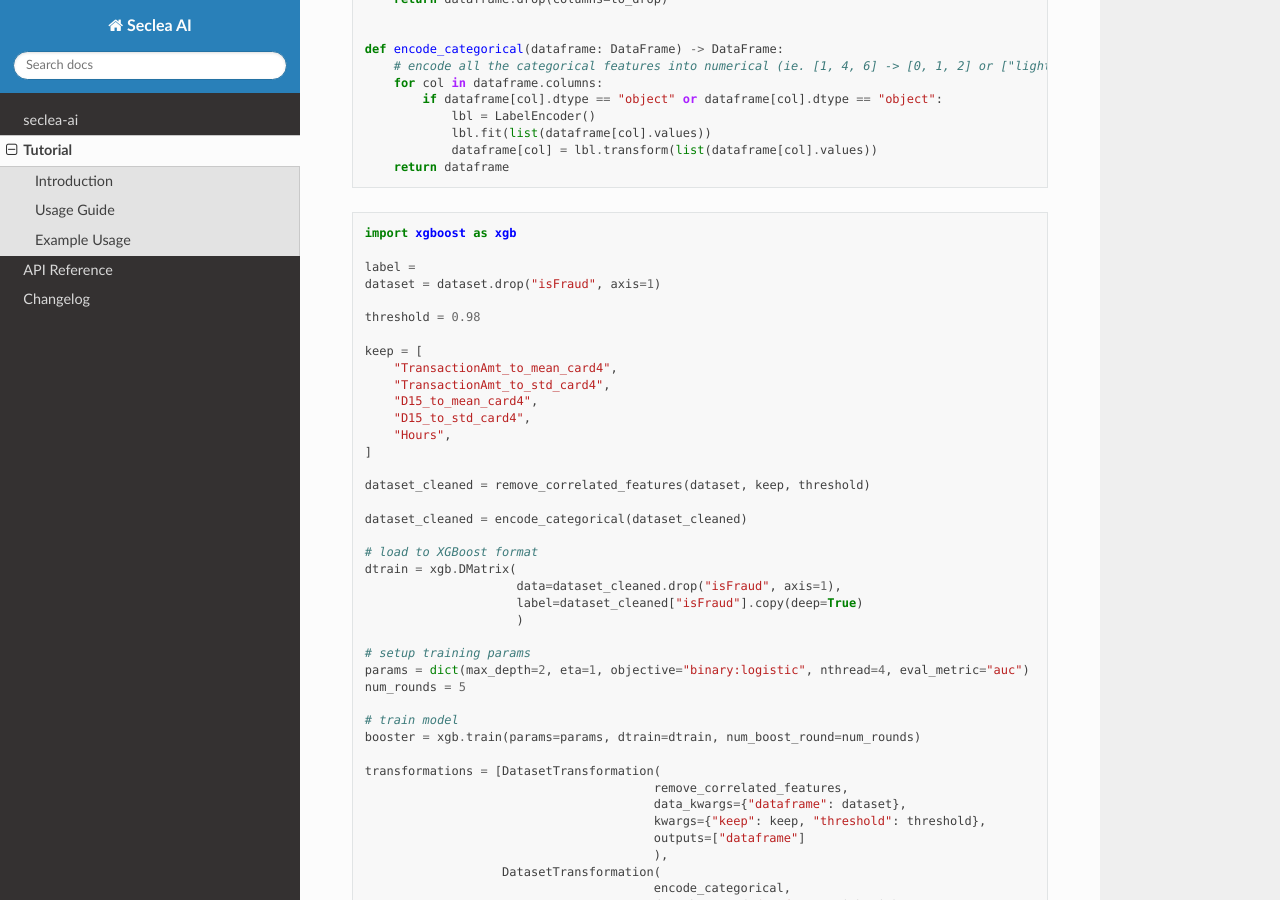
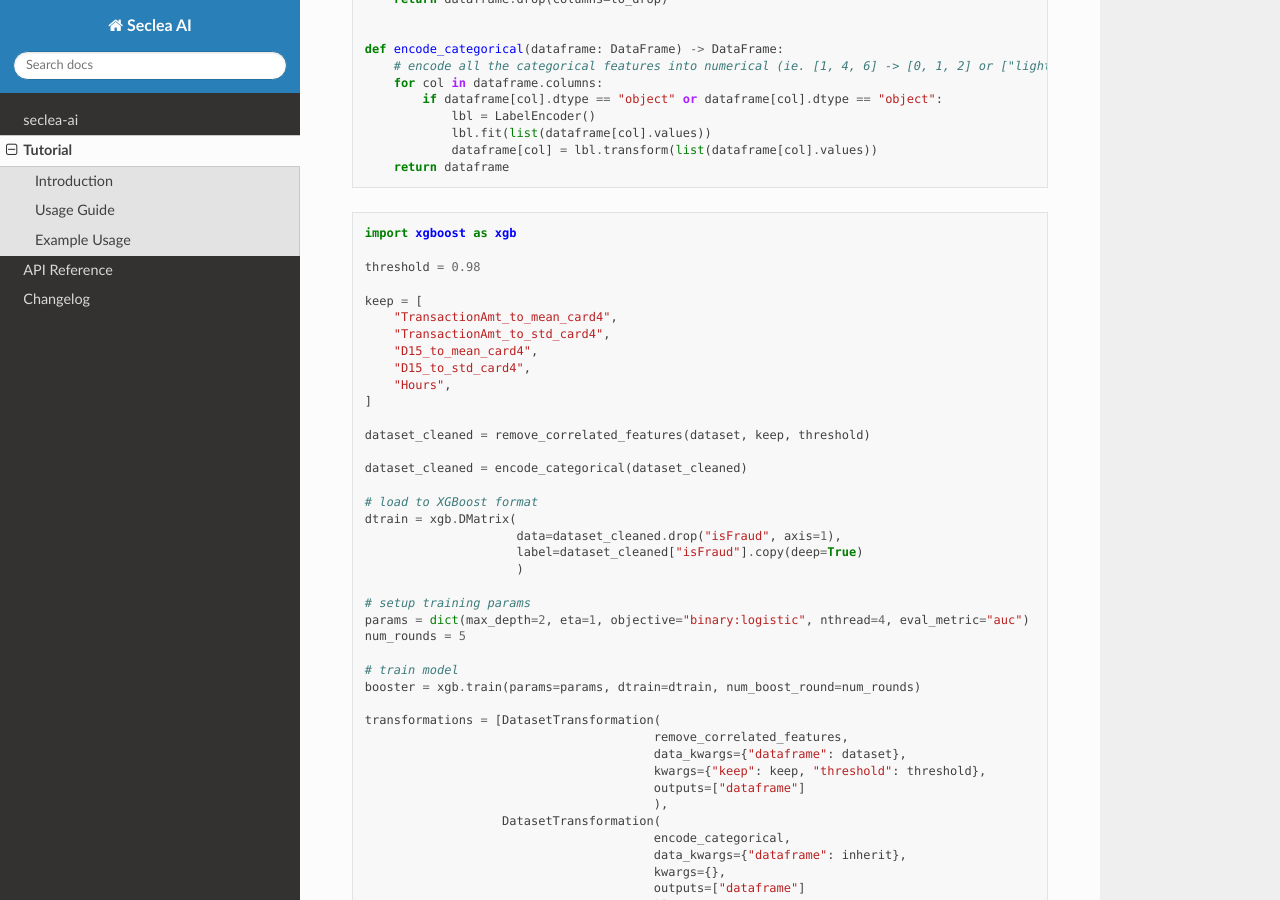
Before and after one commit to seclea/seclea_ai, a Sphinx documentation site: the page built from docs/source/tutorial.rst, in a window 1280 px wide and 900 px high, scrolled down 1320 px. Built offline with Sphinx 7.4.7 and the Read the Docs theme 2.0.0, drawn with Linux system fonts in a browser that asks for light colours.

Commit message:
Update documentation.

```diff
--- a/docs/source/tutorial.rst
+++ b/docs/source/tutorial.rst
@@ -81,9 +81,6 @@ Example of a simple Jupyter Notebook for a project using seclea_ai::
 
     import xgboost as xgb
 
-    label =
-    dataset = dataset.drop("isFraud", axis=1)
-
     threshold = 0.98
 
     keep = [
```
